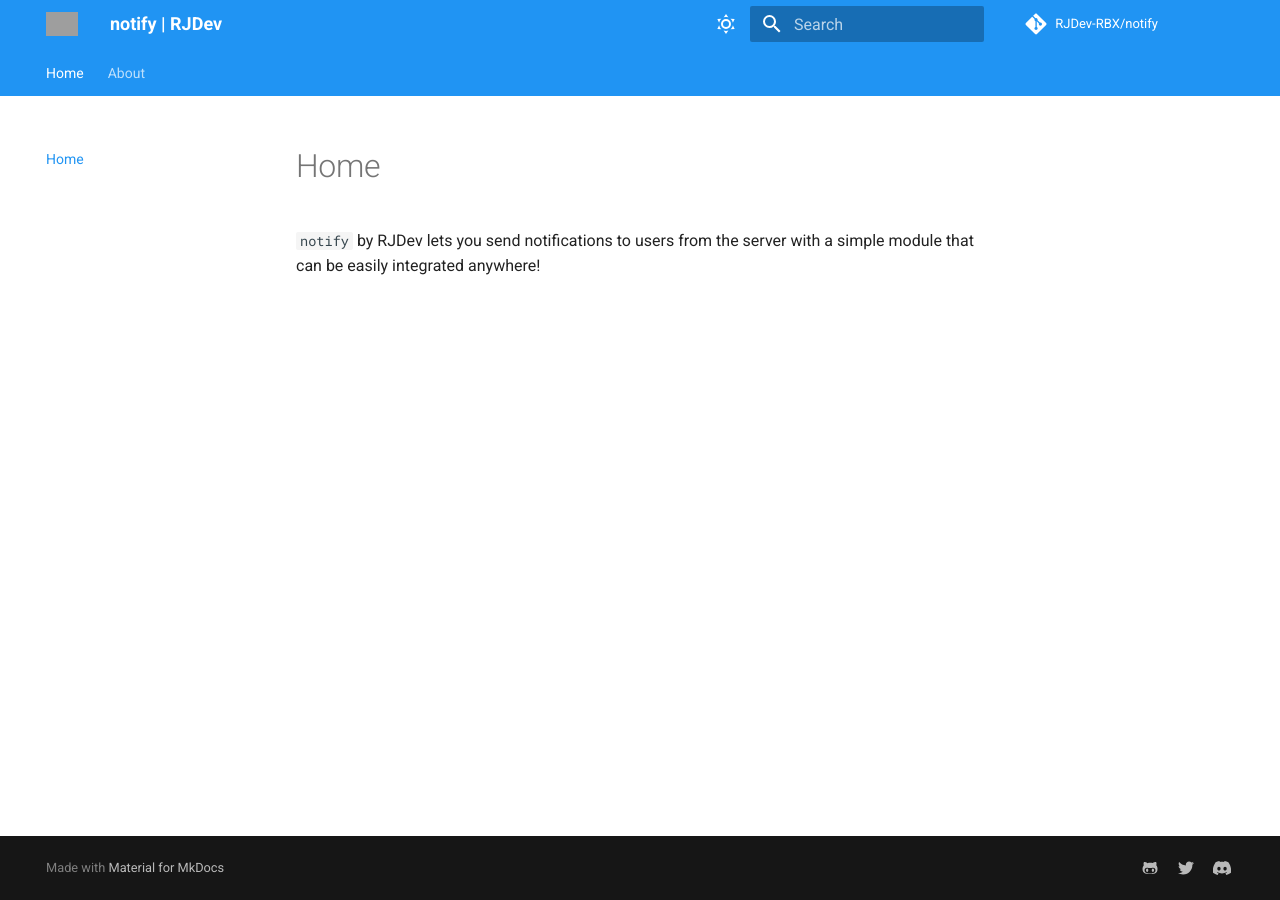
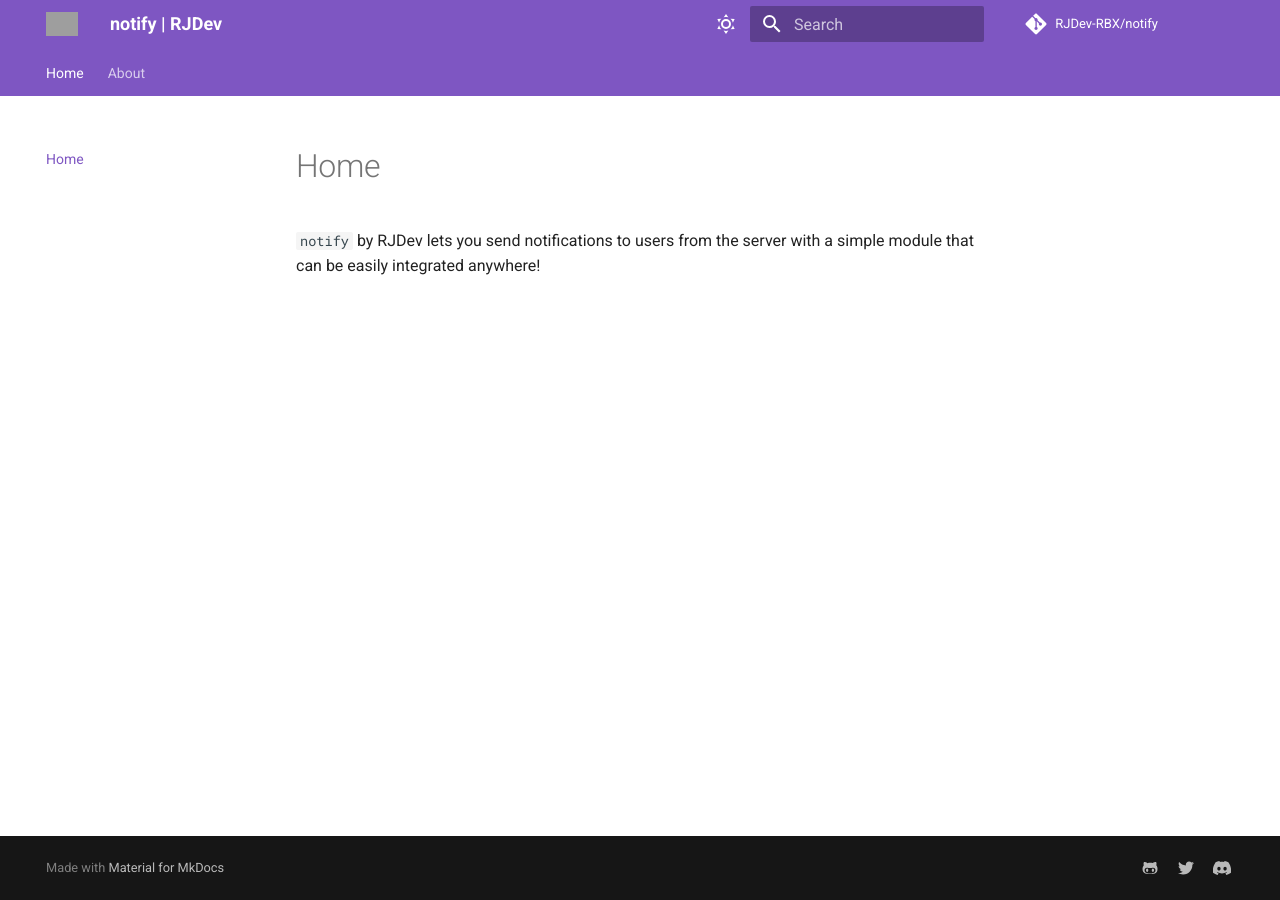
Before and after one commit to RJDev-RBX/notify, an MkDocs documentation site: the page built from docs/index.md, in a window 1280 px wide. Built offline with MkDocs 1.6.1 and Material for MkDocs 9.7.7, drawn with Linux system fonts in a browser that asks for light colours; comment, search, counter and statistics services are not loaded; grey boxes are pictures that could not be loaded.

Commit message:
Update mkdocs.yml
Change colours from blue to purple

```diff
--- a/mkdocs.yml
+++ b/mkdocs.yml
@@ -17,16 +17,16 @@ theme:
     # Light mode
     - media: "(prefers-color-scheme: light)"
       scheme: default
-      primary: blue
-      accent: blue
+      primary: deep purple
+      accent: deep purple
       toggle:
         icon: material/weather-sunny
         name: Switch to dark mode
     # Dark mode
     - media: "(prefers-color-scheme: dark)"
       scheme: slate
-      primary: blue
-      accent: blue
+      primary: deep purple
+      accent: deep purple
       toggle:
         icon: material/weather-night
         name: Switch to light mode
```
